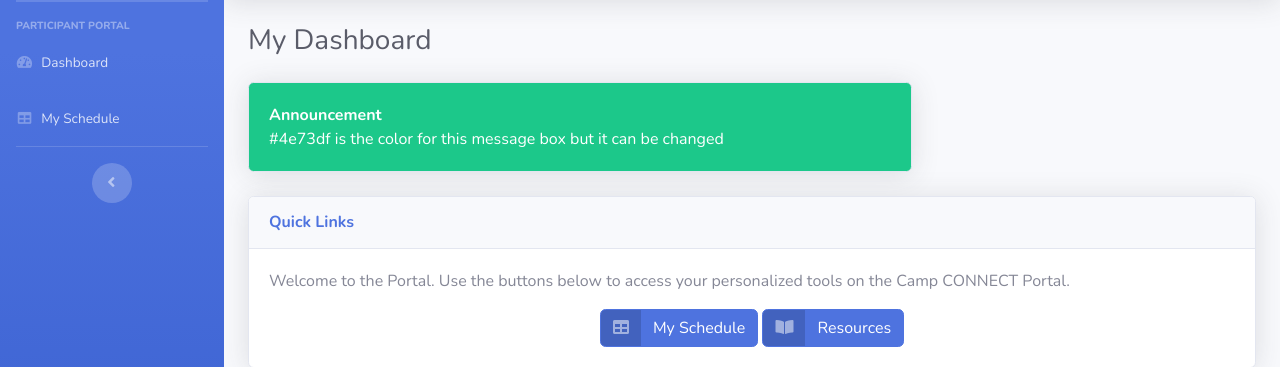
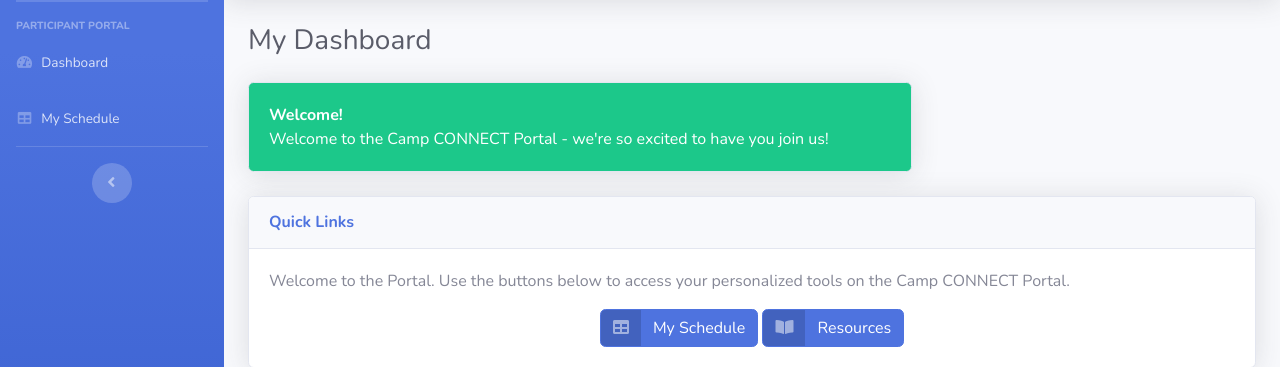
Before and after one commit to shaniljasani/CONNECTPortal, a Flask app: page / in a window 1280 px wide. Shown: the part 70-437 px from the top of the page. Run offline with Flask 2, Linux system fonts and the light colour scheme; the visitor is signed in with stand-in values (Sample User, id 1); some libraries are stand-ins or nearby versions.

Commit message:
Update Announcement box for appearances

```diff
--- a/templates/index.html
+++ b/templates/index.html
@@ -12,8 +12,8 @@
   <div class="col-lg-8 mb-4">
     <div class="card bg-success text-white shadow">
       <div class="card-body">
-        <strong>Announcement</strong>
-        <div class="text-white">#4e73df is the color for this message box but it can be changed</div>
+        <strong>Welcome!</strong>
+        <div class="text-white">Welcome to the Camp CONNECT Portal - we're so excited to have you join us!</div>
       </div>
     </div>
   </div>
```
